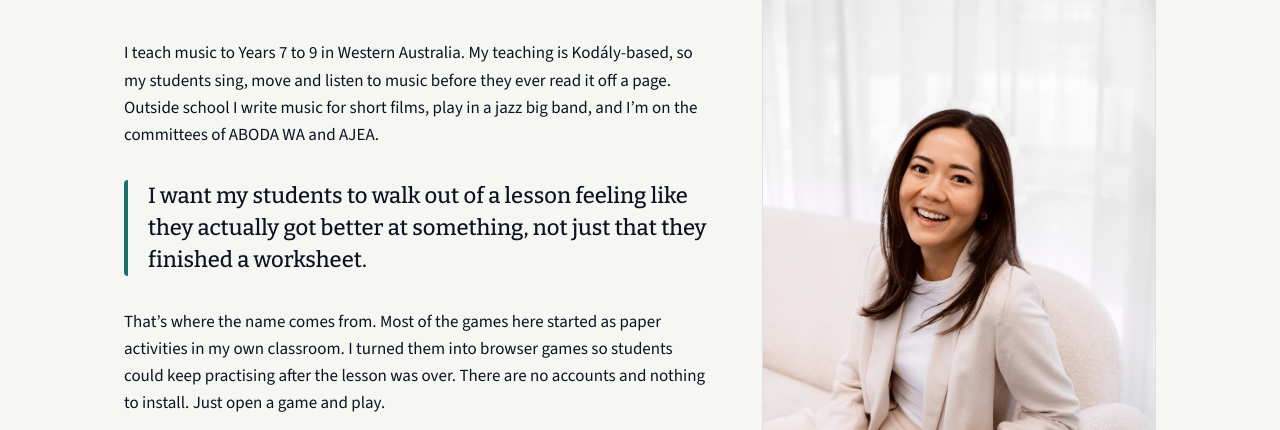
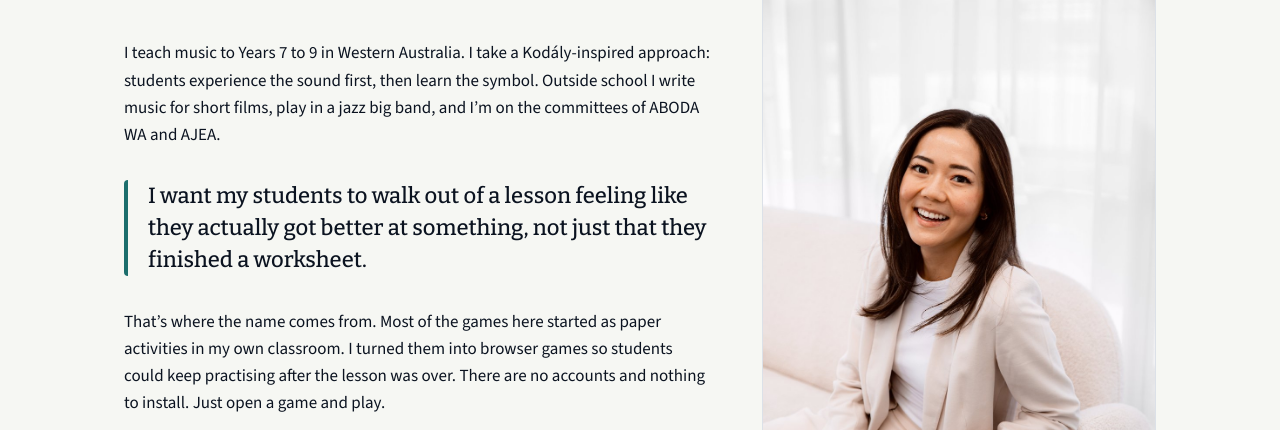
Before and after one commit to tsunencheng/levelupmusicianship, a plain HTML site: page about.html in a window 1280 px wide. Shown: the part 344-774 px from the top of the page. Drawn offline with nearby package versions, Linux system fonts and the light colour scheme.

Commit message:
About: reword the Kodály sentence
Co-Authored-By: Claude Opus 5.5 <noreply@anthropic.com>
Claude-Session: https://claude.ai/code/session_01Vt89E4KrajVwQZ7JitHWqg

```diff
--- a/about.html
+++ b/about.html
@@ -77,7 +77,7 @@
   <div class="shell">
     <div class="about-grid">
       <div>
-        <p>I teach music to Years 7 to 9 in Western Australia. My teaching is Kod&aacute;ly-based, so my students sing, move and listen to music before they ever read it off a page. Outside school I write music for short films, play in a jazz big band, and I&rsquo;m on the committees of ABODA WA and AJEA.</p>
+        <p>I teach music to Years 7 to 9 in Western Australia. I take a Kod&aacute;ly-inspired approach: students experience the sound first, then learn the symbol. Outside school I write music for short films, play in a jazz big band, and I&rsquo;m on the committees of ABODA WA and AJEA.</p>
 
         <p class="pull-quote">I want my students to walk out of a lesson feeling like they actually got better at something, not just that they finished a worksheet.</p>
 
```
